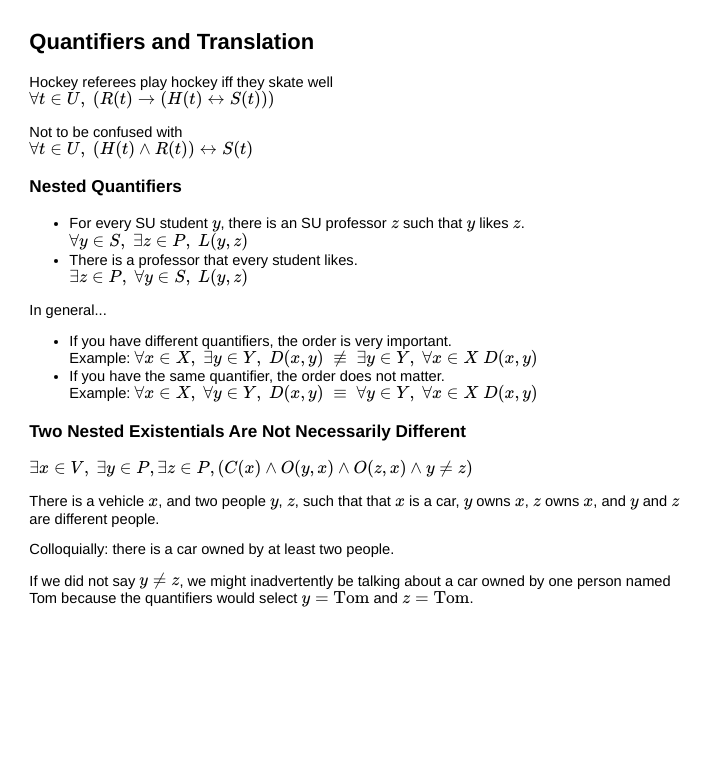
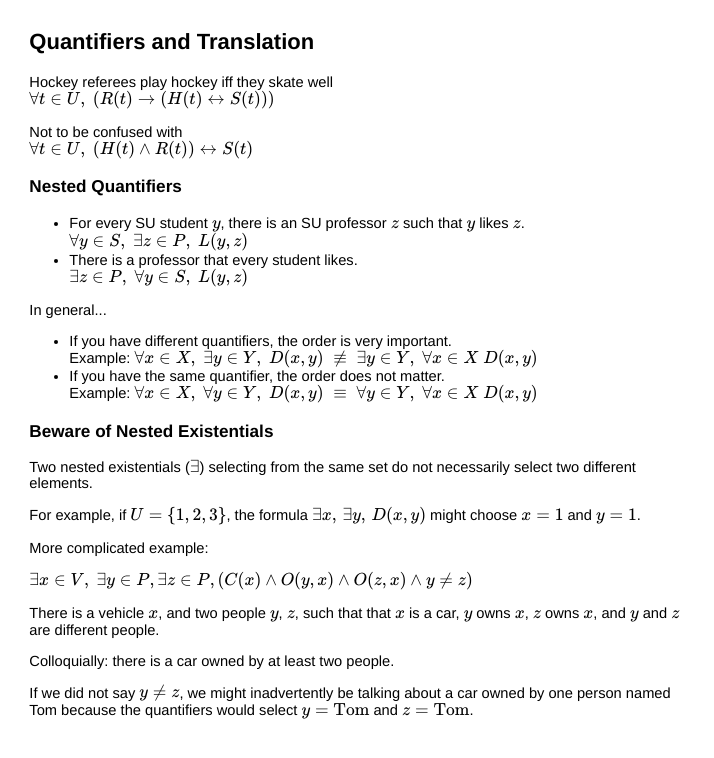
Before and after one commit to crazedgremlin/dmcardle-syr.edu-personal-page, a plain HTML site: page courses/notes/20130905.html in a window 1280 px wide. Shown: the whole page, without its empty margins (0-714 px from the left). Drawn offline with nearby package versions, Linux system fonts and the light colour scheme; some packages are replaced by stand-ins of ours.

Commit message:
updating class notes 20130905
clarifying nested existential quantifiers section

```diff
--- a/courses/notes/20130905.html
+++ b/courses/notes/20130905.html
@@ -50,8 +50,22 @@
             </ul>
         </p>
 
-        <h3>Two Nested Existentials Are Not Necessarily Different</h3>
+        <h3>Beware of Nested Existentials</h3>
+
         <p>
+            Two nested existentials ($\exists$) selecting from the same set do not necessarily select two different elements.
+        </p>
+
+        <p>
+            For example, if $U = \{1,2,3\}$, the formula
+            $\exists x, \, \exists y, \, D(x,y)$
+            might choose $x = 1$ and $y = 1$.
+        </p>
+
+        <p>
+
+            More complicated example:
+
             <div>
             $\exists x \in V, \; \exists y \in P, \exists z \in P, (C(x) \wedge O(y, x) \wedge O(z, x) \wedge y \neq z)$
             </div>
```
